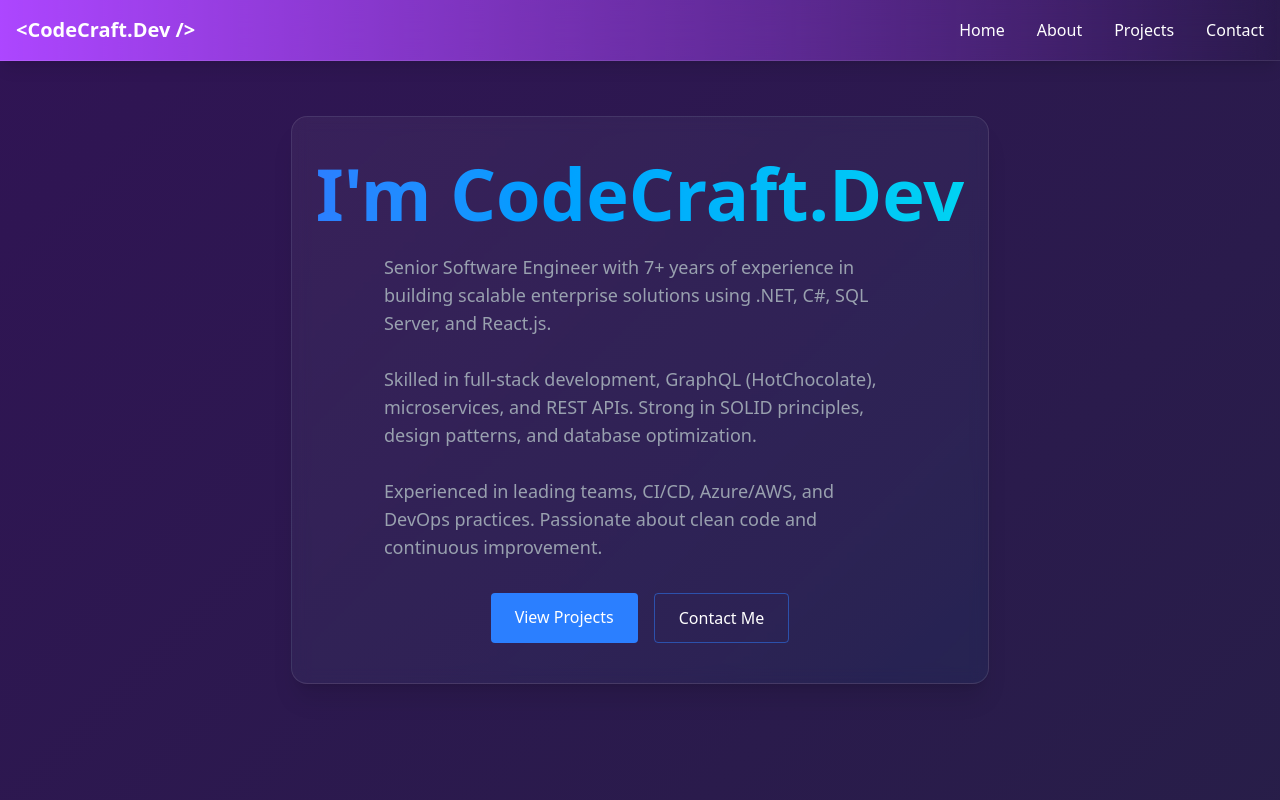
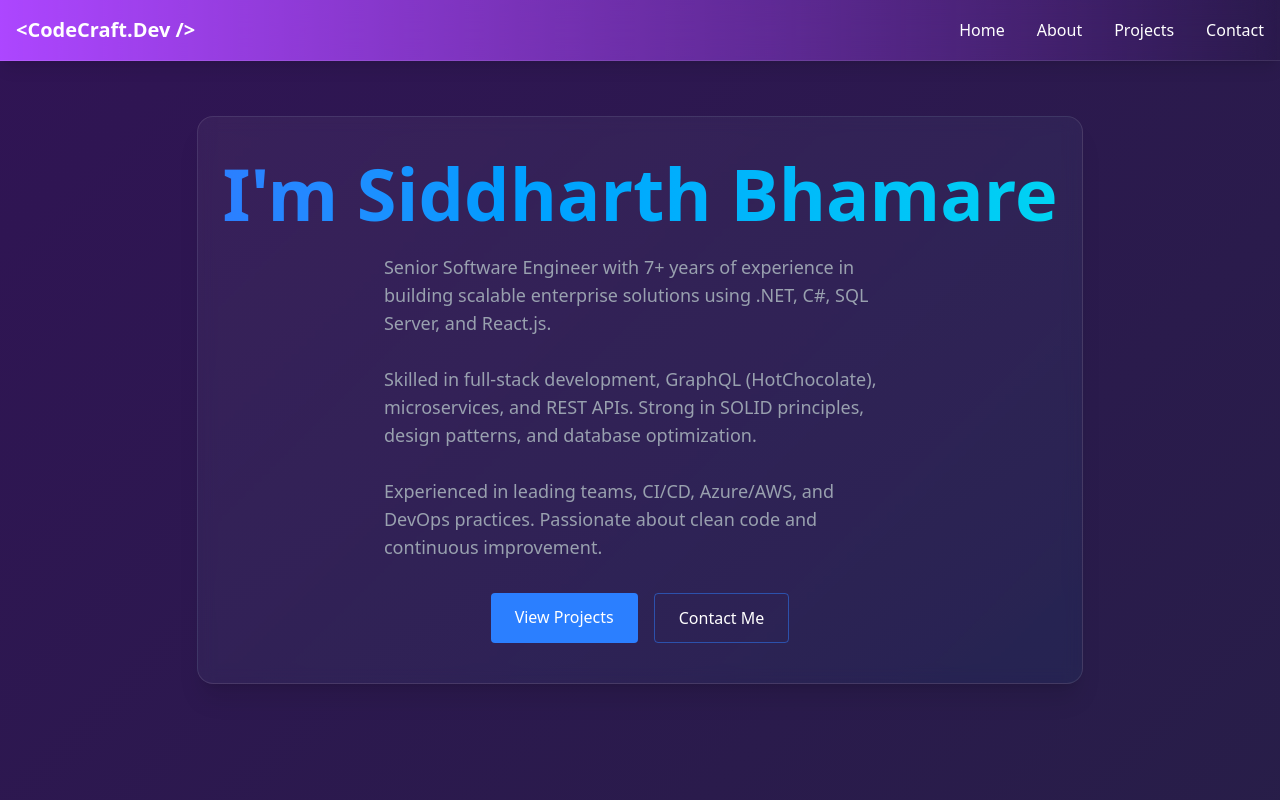
Before and after one commit to SiddharthBhamare/sid.portify, a React (Vite) app: page / in a window 1280 px wide. Shown: the top 800 px of the page. Built offline with nearby package versions, Linux system fonts and the light colour scheme.

Commit message:
Remove landing pagge

```diff
--- a/src/App.tsx
+++ b/src/App.tsx
@@ -1,6 +1,5 @@
 import "./App.css";
 import Navbar from "./Components/Navbar";
-import LoadingScreen from "./Components/LoadingScreen";
 import { useAppContext } from "./Components/AppContext";
 import { About } from "./Components/Sections/About";
 import Home from "./Components/Sections/Home";
@@ -8,16 +7,11 @@ import { Projects } from "./Components/Sections/Projects";
 import { Contact } from "./Components/Sections/Contact";
 import MobileMenu from "./Components/MobileMenu";
 function App() {
-  const { isLoaded, setIsLoaded, menuOpen, setMenuOpen } = useAppContext();
+  const { menuOpen, setMenuOpen } = useAppContext();
 
   return (
     <>
-      {!isLoaded && <LoadingScreen onComplete={() => setIsLoaded(true)} />}{" "}
-      <div
-        className={`min-h-screen transition-opacity duration-700 ${
-          isLoaded ? "opacity-100" : "opacity-0"
-        } animate-gradient text-gray-100`}
-      >
+      <div className="min-h-screen transition-opacity duration-700 opacity-100 animate-gradient text-gray-100">
         <Navbar menuOpen={menuOpen} setMenuOpen={setMenuOpen}></Navbar>
         <MobileMenu menuOpen={menuOpen} setMenuOpen={setMenuOpen}></MobileMenu>
         <Home></Home>
--- a/src/Components/LoadingScreen.tsx
+++ /dev/null
@@ -1,43 +0,0 @@
-import { useEffect, useState } from "react";
-
-// Define the prop types
-interface LoadingScreenProps {
-  onComplete: () => void;
-}
-
-export const LoadingScreen = ({ onComplete }: LoadingScreenProps) => {
-  const [text, setText] = useState("");
-  const fullText = "< Siddharth's Portfolio Loading .. />";
-
-  useEffect(() => {
-    let index = 0;
-    const interval = setInterval(() => {
-      setText(fullText.substring(0, index));
-      index++;
-
-      if (index > fullText.length) {
-        clearInterval(interval);
-
-        setTimeout(() => {
-          onComplete();
-        }, 1000);
-      }
-    }, 100);
-
-    return () => clearInterval(interval);
-  }, [onComplete]);
-
-  return (
-    <div className="fixed inset-0 z-50 bg-black text-gray-100 flex flex-col items-center justify-center">
-      <div className="mb-4 text-4xl font-mono font-bold">
-        {text} <span className="animate-blink ml-1"> | </span>
-      </div>
-
-      <div className="w-[200px] h-[2px] bg-gray-800 rounded relative overflow-hidden">
-        <div className="w-[40%] h-full bg-blue-500 shadow-[0_0_15px_#3b82f6] animate-loading-bar"></div>
-      </div>
-    </div>
-  );
-};
-
-export default LoadingScreen;
--- a/src/Components/Sections/Home.tsx
+++ b/src/Components/Sections/Home.tsx
@@ -9,7 +9,7 @@ export const Home = () => {
       <RevealOnScroll>
         <div className="max-w-4xl mx-auto px-6 bg-gradient-to-br from-white/5 to-cyan-500/5 backdrop-blur-sm rounded-2xl p-10 shadow-xl border border-white/10">
           <h1 className="text-5xl md:text-7xl font-bold mb-6 bg-gradient-to-r from-blue-500 to-cyan-400 bg-clip-text text-transparent leading-right">
-            I'm CodeCraft.Dev
+            I'm Siddharth Bhamare
           </h1>
 
           <p className="text-gray-400 text-lg mb-8 max-w-lg mx-auto">
--- a/src/index.css
+++ b/src/index.css
@@ -42,7 +42,7 @@ a:hover {
   }
 
   .animate-blink {
-    animation: blink 0.2s step-end infinite;
+    animation: blink 0.1s step-end infinite;
   }
 
   @keyframes loading {
@@ -55,7 +55,7 @@ a:hover {
   }
 
   .animate-loading-bar {
-    animation: loading 0.8s ease infinite;
+    animation: loading 0.3s ease infinite;
   }
 
   @keyframes gradientBG {
```
